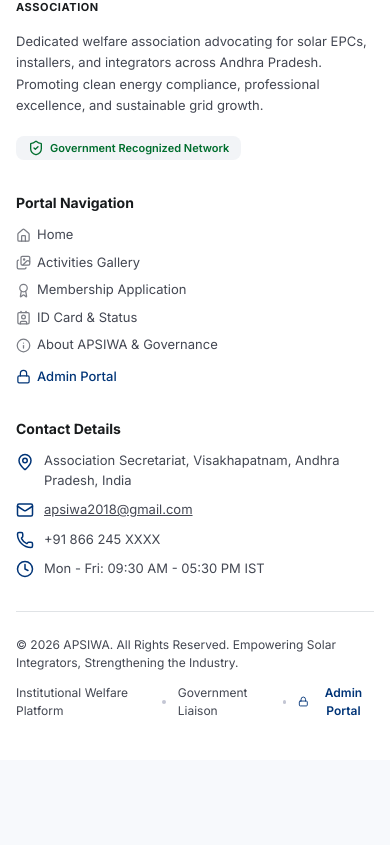
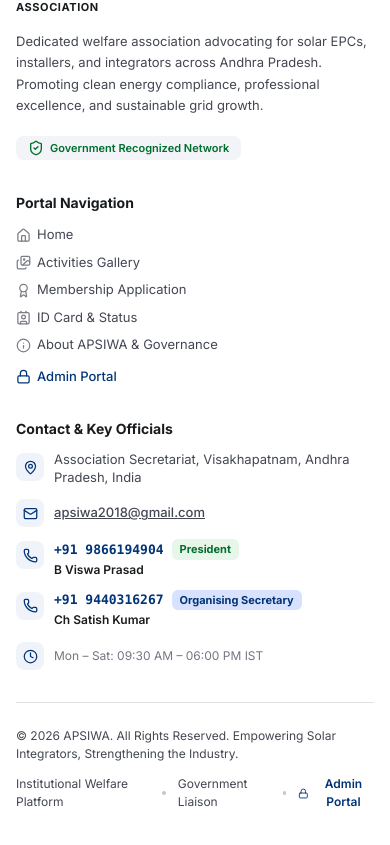
Before and after one commit to kumarswamynaidu09/APSIWA, a React (Vite) app: page /#home in a window 390 px wide. Shown: the part 11086-11931 px from the top of the page. Before the commit the page ends 11846 px from the top, so only its background shows below. Built offline with nearby package versions, Linux system fonts and the light colour scheme; no server answers; the database is empty.

Commit message:
Contact fix

```diff
--- a/src/components/AboutScreen.tsx
+++ b/src/components/AboutScreen.tsx
@@ -9,29 +9,29 @@ export const AboutScreen: React.FC<AboutScreenProps> = ({ onNavigate }) => {
   const leadership = [
     {
       role: 'President',
-      name: 'Er. K. Ramesh Varma',
-      tenure: 'Executive Board 2024-2027',
-      firm: 'SolarTech EPC Solutions, Vijayawada',
-      bio: 'Over 18 years of pioneering renewable energy experience in utility-scale and rooftop solar distribution across Andhra Pradesh.'
+      name: 'B Viswa Prasad',
+      tenure: 'Executive Board',
+      firm: 'Solar EPC Enterprises, Andhra Pradesh',
+      bio: 'Pioneering renewable energy leadership, statewide DISCOM advocacy, and championing the welfare and statutory accreditation of solar integrators across Andhra Pradesh.'
     },
     {
-      role: 'General Secretary',
-      name: 'M. Sreenivasa Rao',
-      tenure: 'Executive Board 2024-2027',
-      firm: 'GreenRay Infra Projects, Visakhapatnam',
-      bio: 'Leading statewide DISCOM policy advocacy and liaison with APERC on tariff and distributed generation frameworks.'
+      role: 'Organising Secretary',
+      name: 'Ch Satish Kumar',
+      tenure: 'Executive Board',
+      firm: 'CleanGrid Energy Systems, Andhra Pradesh',
+      bio: 'Steering statewide institutional networking, district coordination, and member welfare programs.'
     },
     {
       role: 'Vice President (Rayalaseema)',
       name: 'C. Harish Reddy',
-      tenure: 'Executive Board 2024-2027',
+      tenure: 'Executive Board',
       firm: 'Rayalaseema CleanGrid Systems, Tirupati',
       bio: 'Championing rural solar microgrids, agricultural pump solarization, and regional installer skill clinics.'
     },
     {
       role: 'Treasurer',
       name: 'P. Nageswara Rao',
-      tenure: 'Executive Board 2024-2027',
+      tenure: 'Executive Board',
       firm: 'Amaravati SunWorks Pvt Ltd, Guntur',
       bio: 'Chartered financial and solar compliance specialist steering transparent welfare funds and member benefit schemes.'
     }
--- a/src/components/Footer.tsx
+++ b/src/components/Footer.tsx
@@ -24,7 +24,7 @@ export const Footer: React.FC<FooterProps> = ({ onNavigate }) => {
       <div className="max-w-7xl mx-auto px-margin py-10">
         <div className="grid grid-cols-1 md:grid-cols-12 gap-8">
           {/* Column 1: Organization Bio */}
-          <div className="md:col-span-5 space-y-4">
+          <div className="md:col-span-4 lg:col-span-4 space-y-4">
             <div className="flex items-center gap-2">
               <img
                 alt="APSIWA Official Logo"
@@ -48,7 +48,7 @@ export const Footer: React.FC<FooterProps> = ({ onNavigate }) => {
           </div>
 
           {/* Column 2: Quick Links */}
-          <div className="md:col-span-3 space-y-3">
+          <div className="md:col-span-3 lg:col-span-3 space-y-3">
             <p className="text-[14px] font-bold text-[#191c1e]">Portal Navigation</p>
             <ul className="space-y-2 text-[13px] text-[#434752]">
               <li>
@@ -126,29 +126,74 @@ export const Footer: React.FC<FooterProps> = ({ onNavigate }) => {
             </ul>
           </div>
 
-          {/* Column 3: Contact Details */}
-          <div className="md:col-span-4 space-y-3">
-            <p className="text-[14px] font-bold text-[#191c1e]">Contact Details</p>
-            <div className="space-y-2.5 text-[13px] text-[#434752]">
+          {/* Column 3: Contact Details & Key Officials */}
+          <div className="md:col-span-5 lg:col-span-5 space-y-3">
+            <p className="text-[14px] font-bold text-[#191c1e]">Contact &amp; Key Officials</p>
+            <div className="space-y-3 text-[13px] text-[#434752]">
+              {/* Secretariat Address */}
               <div className="flex items-start gap-2.5">
-                <MapPin size={18} className="text-[#003477] shrink-0 mt-0.5" />
-                <span>Association Secretariat, Visakhapatnam, Andhra Pradesh, India</span>
+                <div className="w-7 h-7 rounded-lg bg-[#f0f4fa] text-[#003477] flex items-center justify-center shrink-0 mt-0.5">
+                  <MapPin size={15} />
+                </div>
+                <span className="leading-snug">Association Secretariat, Visakhapatnam, Andhra Pradesh, India</span>
               </div>
+
+              {/* Official Email */}
               <div className="flex items-center gap-2.5">
-                <Mail size={18} className="text-[#003477] shrink-0" />
-                <a className="hover:text-[#003477] transition-colors underline" href="mailto:apsiwa2018@gmail.com">
+                <div className="w-7 h-7 rounded-lg bg-[#f0f4fa] text-[#003477] flex items-center justify-center shrink-0">
+                  <Mail size={15} />
+                </div>
+                <a className="hover:text-[#003477] transition-colors font-medium underline" href="mailto:apsiwa2018@gmail.com">
                   apsiwa2018@gmail.com
                 </a>
               </div>
-              <div className="flex items-center gap-2.5">
-                <Phone size={18} className="text-[#003477] shrink-0" />
-                <a className="hover:text-[#003477] transition-colors" href="tel:+918662450000">
-                  +91 866 245 XXXX
-                </a>
+
+              {/* President */}
+              <div className="flex items-start gap-2.5">
+                <div className="w-7 h-7 rounded-lg bg-[#f0f4fa] text-[#003477] flex items-center justify-center shrink-0 mt-0.5">
+                  <Phone size={15} />
+                </div>
+                <div className="space-y-0.5">
+                  <div className="flex items-center gap-2 flex-wrap">
+                    <a className="font-mono font-bold text-[#003477] hover:underline" href="tel:+919866194904">
+                      +91 9866194904
+                    </a>
+                    <span className="px-2 py-0.5 rounded-md bg-[#e8f5e9] text-[#006e2e] text-[11px] font-bold">
+                      President
+                    </span>
+                  </div>
+                  <div className="text-xs font-semibold text-[#191c1e]">
+                    B Viswa Prasad
+                  </div>
+                </div>
               </div>
-              <div className="flex items-center gap-2.5">
-                <Clock size={18} className="text-[#003477] shrink-0" />
-                <span>Mon - Fri: 09:30 AM - 05:30 PM IST</span>
+
+              {/* Organising Secretary */}
+              <div className="flex items-start gap-2.5">
+                <div className="w-7 h-7 rounded-lg bg-[#f0f4fa] text-[#003477] flex items-center justify-center shrink-0 mt-0.5">
+                  <Phone size={15} />
+                </div>
+                <div className="space-y-0.5">
+                  <div className="flex items-center gap-2 flex-wrap">
+                    <a className="font-mono font-bold text-[#003477] hover:underline" href="tel:+919440316267">
+                      +91 9440316267
+                    </a>
+                    <span className="px-2 py-0.5 rounded-md bg-[#d8e2ff] text-[#003477] text-[11px] font-bold">
+                      Organising Secretary
+                    </span>
+                  </div>
+                  <div className="text-xs font-semibold text-[#191c1e]">
+                    Ch Satish Kumar
+                  </div>
+                </div>
+              </div>
+
+              {/* Working Hours */}
+              <div className="flex items-center gap-2.5 pt-0.5">
+                <div className="w-7 h-7 rounded-lg bg-[#f0f4fa] text-[#003477] flex items-center justify-center shrink-0">
+                  <Clock size={15} />
+                </div>
+                <span className="text-xs text-[#737783]">Mon – Sat: 09:30 AM – 06:00 PM IST</span>
               </div>
             </div>
           </div>
--- a/src/components/PaymentScreen.tsx
+++ b/src/components/PaymentScreen.tsx
@@ -156,6 +156,7 @@ export const PaymentScreen: React.FC<PaymentScreenProps> = ({
         return;
       }
       try {
+        setErrorMsg('');
         setScreenshotFileName(file.name);
         const { dataUrl } = await compressImage(file, {
           maxWidth: 900,
@@ -176,6 +177,11 @@ export const PaymentScreen: React.FC<PaymentScreenProps> = ({
 
     if (!utrNumber.trim() || utrNumber.trim().length < 6) {
       setErrorMsg('Please enter a valid Bank UTR / UPI Transaction Reference Number.');
+      return;
+    }
+
+    if (!screenshotUrl || !screenshotUrl.trim()) {
+      setErrorMsg('Payment receipt screenshot is compulsory. Please upload a screenshot of your payment receipt before submitting.');
       return;
     }
 
@@ -536,32 +542,53 @@ export const PaymentScreen: React.FC<PaymentScreenProps> = ({
                   </div>
                 </div>
 
-                {/* Payment Screenshot Upload */}
+                {/* Payment Screenshot Upload (Compulsory) */}
                 <div>
-                  <label className="block text-xs font-bold text-[#191c1e] mb-1.5">
-                    Payment Receipt / Screenshot (Optional)
-                  </label>
-                  <div className="flex items-center gap-4 p-3.5 rounded-xl bg-[#f2f4f7] border border-[#e0e3e6]">
-                    <div className="w-14 h-14 rounded-lg bg-white border border-[#e0e3e6] overflow-hidden flex items-center justify-center shrink-0">
+                  <div className="flex items-center justify-between mb-1.5">
+                    <label className="block text-xs font-bold text-[#191c1e]">
+                      Payment Receipt / Screenshot <span className="text-[#ba1a1a]">*</span>
+                    </label>
+                    <span className="px-2 py-0.5 rounded-full bg-[#ffdad6] text-[#ba1a1a] text-[10px] font-extrabold uppercase tracking-wider">
+                      Compulsory *
+                    </span>
+                  </div>
+                  <div
+                    className={`flex items-center gap-4 p-3.5 rounded-xl transition-all ${
+                      screenshotUrl
+                        ? 'bg-[#f0f9f4] border border-[#006e2e]/40 shadow-xs'
+                        : 'bg-[#f2f4f7] border-2 border-dashed border-[#ccd0d5] hover:border-[#003477]'
+                    }`}
+                  >
+                    <div className="w-14 h-14 rounded-lg bg-white border border-[#e0e3e6] overflow-hidden flex items-center justify-center shrink-0 shadow-2xs">
                       {screenshotUrl ? (
                         <img src={screenshotUrl} alt="Receipt" className="w-full h-full object-cover" />
                       ) : (
-                        <Upload size={20} className="text-[#737783]" />
+                        <Upload size={22} className="text-[#003477]" />
                       )}
                     </div>
                     <div className="flex-1 min-w-0">
-                      <span className="text-xs font-bold text-[#191c1e] truncate block">
-                        {screenshotFileName || (screenshotUrl ? 'Receipt Uploaded' : 'Upload Receipt Screenshot')}
+                      <span className={`text-xs font-bold truncate block ${screenshotUrl ? 'text-[#006e2e]' : 'text-[#191c1e]'}`}>
+                        {screenshotFileName || (screenshotUrl ? '✓ Receipt Screenshot Attached' : 'Upload Payment Receipt Screenshot *')}
                       </span>
                       <span className="text-[10.5px] text-[#737783] block">
-                        PNG, JPG or PDF receipt from bank app
+                        {screenshotUrl ? 'Screenshot verified & attached' : 'PNG, JPG or PDF receipt from UPI / Bank app (Required)'}
                       </span>
                     </div>
-                    <label className="px-3 py-1.5 rounded-lg bg-white border border-[#e0e3e6] text-xs font-bold text-[#003477] hover:bg-[#eceef1] cursor-pointer transition-colors shrink-0">
-                      <span>{screenshotUrl ? 'Change' : 'Upload'}</span>
+                    <label className={`px-3.5 py-1.5 rounded-lg text-xs font-bold cursor-pointer transition-all shrink-0 shadow-2xs ${
+                      screenshotUrl
+                        ? 'bg-white border border-[#006e2e]/30 text-[#006e2e] hover:bg-[#e8f5e9]'
+                        : 'bg-[#003477] text-white hover:bg-[#024aa3]'
+                    }`}>
+                      <span>{screenshotUrl ? 'Change' : 'Browse File *'}</span>
                       <input type="file" accept="image/*" onChange={handleFileUpload} className="hidden" />
                     </label>
                   </div>
+                  {!screenshotUrl && (
+                    <span className="text-[10.5px] text-[#ba1a1a] font-semibold mt-1 flex items-center gap-1">
+                      <AlertCircle size={12} className="shrink-0" />
+                      <span>Please attach a screenshot of your successful transaction receipt before submitting.</span>
+                    </span>
+                  )}
                 </div>
 
                 {/* Action Buttons */}
--- a/src/lib/supabase.ts
+++ b/src/lib/supabase.ts
@@ -549,7 +549,7 @@ export const DEFAULT_WEBSITE_SETTINGS: WebsiteSettings = {
   bankBranch: 'Seethamadhara Branch',
   qrCodeUrl: '/payment-qr.png',
   secretariatAddress: 'Association Secretariat, Visakhapatnam, Andhra Pradesh, India',
-  secretariatPhone: '+91 866 248 9000',
+  secretariatPhone: '+91 9866194904 / +91 9440316267',
   secretariatEmail: 'apsiwa2018@gmail.com',
   announcementText: 'Official institutional registrations are now open with exclusive 60% Solar Expo inaugural fee.',
   resendApiKey: '',
```
